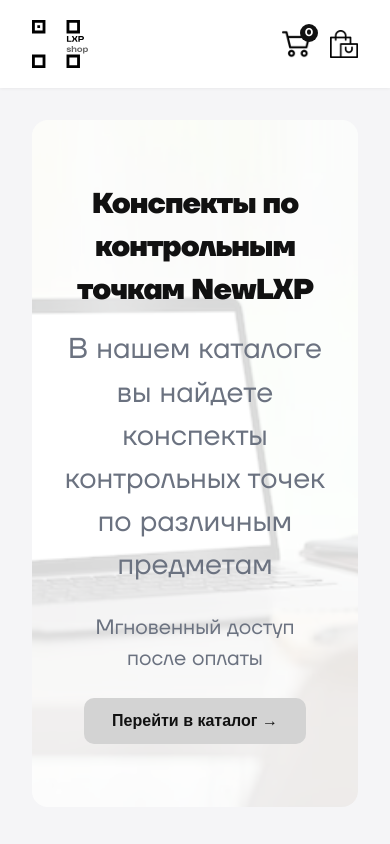
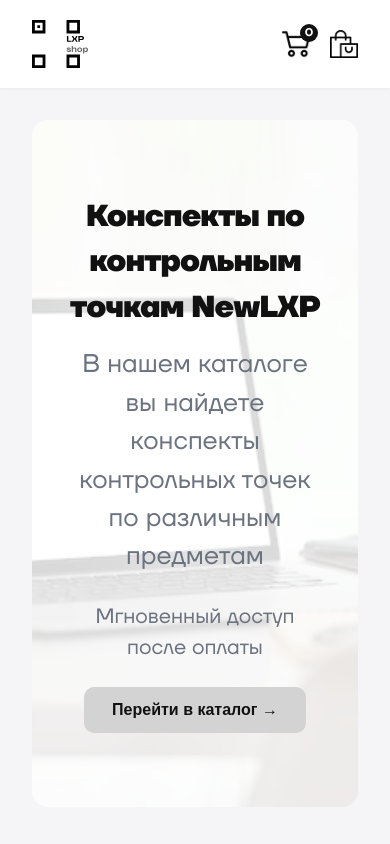
Before and after one commit to newlxp/shop, a website: page index.html in a window 390 px wide. Shown: the top 844 px of the page. Drawn offline with Linux system fonts and the light colour scheme.

Commit message:
исправил размер шрифта подзаголовока class="hero-text" в адаптиве

```diff
--- a/style.css
+++ b/style.css
@@ -828,7 +828,11 @@ footer {
     }
 
     .hero h1 {
-        font-size: 1.8rem;
+        font-size: 1.9rem;
+    }
+
+    .hero-text{
+        font-size: 1.6rem;
     }
 
     .courses-page {
```
Also changed, not shown: index.html (+0 -4 lines).
